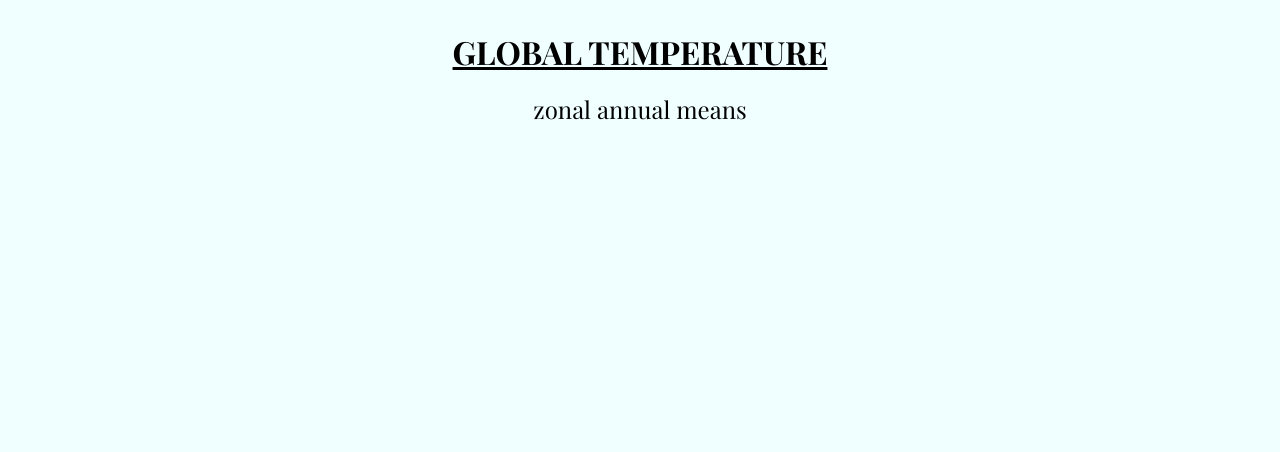
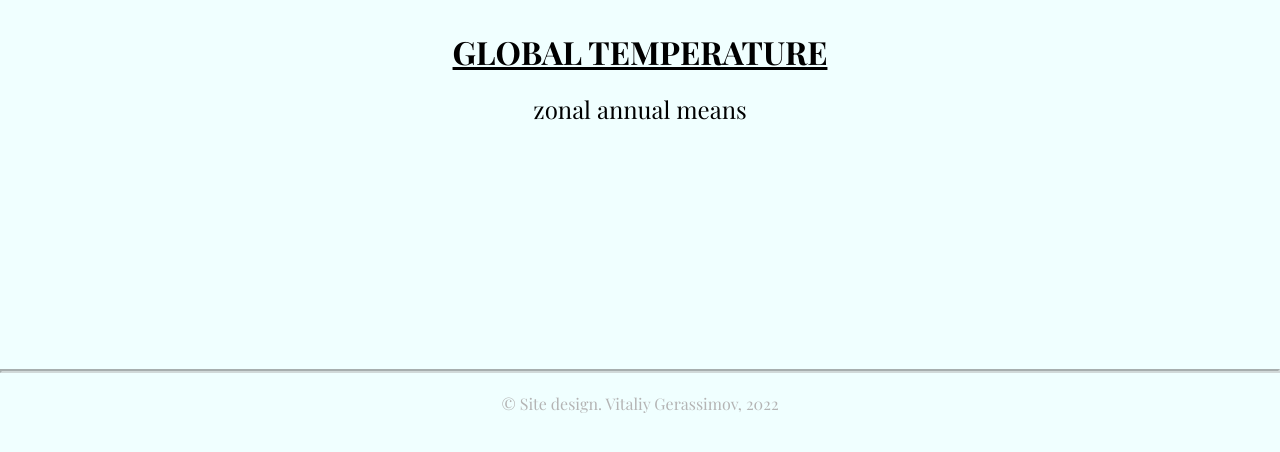
Before and after one commit to VitaliyDeveloper/global-temp-charts, a website built with Parcel: page index.html in a window 1280 px wide. Built offline with nearby package versions, Linux system fonts and the light colour scheme.

Commit message:
style - 4

```diff
--- a/css/style.css
+++ b/css/style.css
@@ -5,13 +5,15 @@
     font-family: 'Playfair Display', sans-serif;
 }
 body {
+    background-color:azure;
 
-    background-color:azure;
+
 }
 
+/* HEADER */
 .header {
     text-align: center;
-    background-color:azure;
+    /* background-color:azure; */
     width: 100%;
     padding: 30px 20px;
 }
@@ -28,7 +30,28 @@ body {
     /* margin-bottom: 20px; */
 }
 
+
+/* MAIN */
 .js-chart {
     padding: 0 50px 30px 50px;
+    margin-bottom: 30px;
 
 }
+
+
+/* FOOTER */
+
+hr {
+border-color: rgba(180, 180, 180, 0.5);
+border-width: 2px;
+}
+
+.footer-container {
+
+}
+
+.footer-container__text {
+    padding: 20px 50px;
+    text-align: center;
+    color: rgb(180, 180, 180);
+}
--- a/index.html
+++ b/index.html
@@ -4,19 +4,32 @@
     <meta charset="UTF-8" />
     <meta http-equiv="X-UA-Compatible" content="IE=edge" />
     <meta name="viewport" content="width=device-width, initial-scale=1.0" />
-    <link rel="preconnect" href="https://fonts.googleapis.com">
-<link rel="preconnect" href="https://fonts.gstatic.com" crossorigin>
-<link href="https://fonts.googleapis.com/css2?family=Playfair+Display:wght@400;700&display=swap" rel="stylesheet">
-    <link rel="stylesheet" href="./css/style.css">
+    <link rel="preconnect" href="https://fonts.googleapis.com" />
+    <link rel="preconnect" href="https://fonts.gstatic.com" crossorigin />
+    <link
+      href="https://fonts.googleapis.com/css2?family=Playfair+Display:wght@400;700&display=swap"
+      rel="stylesheet"
+    />
+    <link rel="stylesheet" href="./css/style.css" />
     <title>Global temperature</title>
   </head>
   <body>
     <header class="header">
       <h1 class="header__title">Global temperature</h1>
       <h2 class="header__theme">zonal annual means</h2>
+    </header>
+    <main class="main">
+      <canvas class="js-chart"></canvas>
+    </main>
+    <footer class="footer">
+      <div class="footer-container">
+        <hr />
+        <p class="footer-container__text">
+          © Site design. Vitaliy Gerassimov, 2022
+        </p>
+      </div>
+    </footer>
 
-    </header>
-    <canvas class="js-chart" </canvas>
     <script
       src="https://cdnjs.cloudflare.com/ajax/libs/Chart.js/3.9.1/chart.min.js"
       integrity="sha512-ElRFoEQdI5Ht6kZvyzXhYG9NqjtkmlkfYk0wr6wHxU9JEHakS7UJZNeml5ALk+8IKlU6jDgMabC3vkumRokgJA=="
--- a/js/index.js
+++ b/js/index.js
@@ -1,9 +1,3 @@
-// async function fetchData() {
-//   const response = await fetch("./ZonAnn.Ts+dSST.csv");
-//   console.log(response);
-//   return response.text();
-// }
-
 const ctx = document.querySelector(".js-chart").getContext("2d");
 // console.log(ctx);
 const globalTemp = 14;
@@ -76,7 +70,7 @@ function drawChart(labels, tempsGlobal, tempsNorth, tempsSouth) {
         tension: {
           duration: 1000,
           easing: "linear",
-          from: 1,
+          from: 0.8,
           to: 0,
           loop: true,
         },
```
